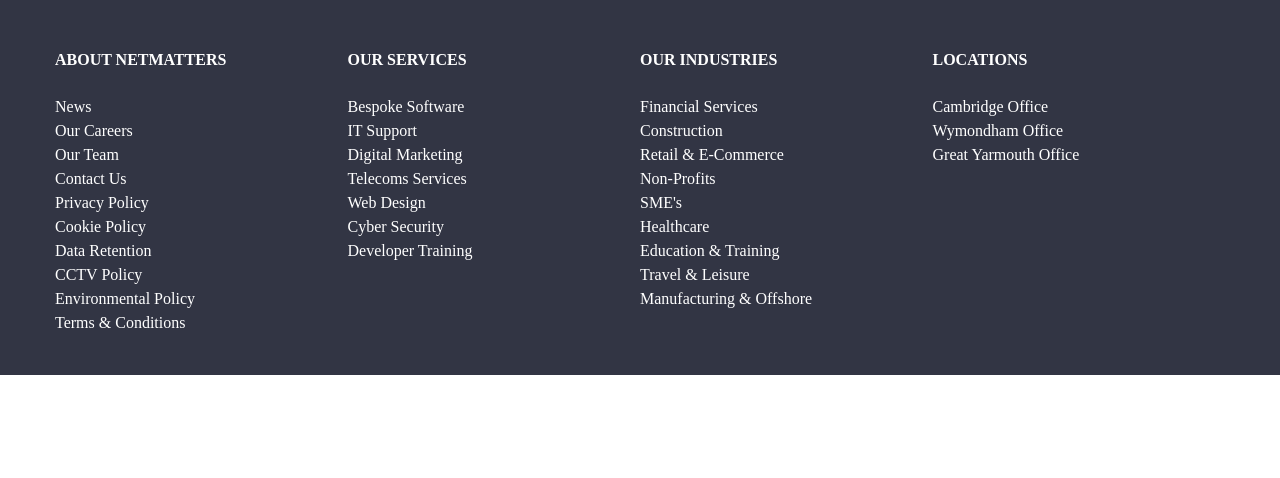
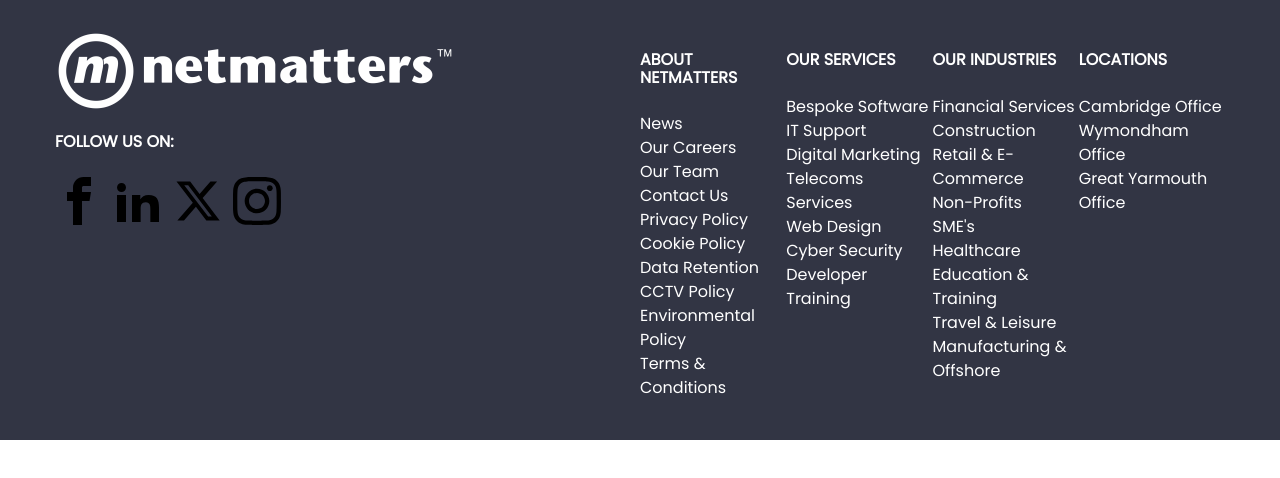
Before and after one commit to Chris-Tech-01/Netmatters-Webpage, a plain HTML site: page index.html in a window 1280 px wide. Drawn offline with Linux system fonts and the light colour scheme.

Commit message:
Updated Netmatters Website

```diff
--- a/index.html
+++ b/index.html
@@ -16,7 +16,37 @@
     <body>
         <footer>
             <div class="container">
+
                 <div class="footer-row">
+
+                    <div class="footer-logo-box">
+
+                        <div class="footer-logo">
+                            <picture>
+                                <source srcset="/images/nm-logo-white-med.png" type="image/png">
+                                <img class="img" src="/images/nm-logo-white-med.png" alt="Netmatters Logo">
+                            </picture>
+                        </div>
+
+                        <h4>Follow us on:</h4>
+
+                        <div class="footer-social-logos">
+                            <svg class="logo logo-1">
+                                <use xlink:href="./sprite.svg#icon-facebook"></use>
+                            </svg>
+                            <svg class="logo logo-2">
+                                <use xlink:href="./sprite.svg#icon-linkedin2"></use>
+                            </svg >
+                            <svg class="logo logo-3">
+                                <use xlink:href="./sprite.svg#icon-x"></use>
+                            </svg>
+                            <svg class="logo logo-4">
+                                <use xlink:href="./sprite.svg#icon-instagram"></use>
+                            </svg>
+                        </div>
+                    </div>
+
+                    <div class="footer-menu-box">
 
                         <div class="footer-menu">
                             <h4>About Netmatters</h4>
@@ -78,7 +108,7 @@
                             </ui>
 
                         </div>
-
+                    </div>
                 </div>
             </div>
         </footer>
--- a/scss/layouts/_footer.scss
+++ b/scss/layouts/_footer.scss
@@ -1,12 +1,39 @@
+@use "../utilities" as *;
+@use "../vendors" as *;
+
 footer {
-    background-color: #323544;
-    color: #fff;
+    background-color: $background-primary;
+    color: $white;
     padding: 30px 0 0;
     position: relative;
+    margin-top: auto;
+    font-family: "Poppins", sans-serif;
+    font-weight: 400;
+    font-style: normal;
+
+    .footer-logo-box {
+        display: flex;
+        flex: 1;
+        flex-direction: column;
+    }
+
+    .footer-menu-box {
+        display: flex;
+        flex-wrap: wrap;
+        width: 100%;
+        flex: 1;
+    }
+
+    .footer-social-logos svg {
+        height: 3em;
+        width: 3em;
+    }
 
     .footer-row {
         display: flex;
         flex-wrap: wrap;
+        flex-direction: row;
+        margin-bottom: 30%;
 
         .footer-menu {
             flex: 100%;
@@ -27,6 +54,10 @@ footer {
 
             a {
                 text-decoration: none;
+
+                &:hover {
+                   text-decoration: underline;
+                }
             }
 
             h4 {
--- a/scss/layouts/_index.scss
+++ b/scss/layouts/_index.scss
@@ -1,2 +1,2 @@
-@import "layout";
-@import "footer";
+@forward "layout";
+@forward "footer";
--- a/scss/layouts/_layout.scss
+++ b/scss/layouts/_layout.scss
@@ -1,9 +1,26 @@
+@use "../vendors";
+
 body {
     margin: 0;
 }
 
 * {
     box-sizing: border-box;
+}
+
+.img {
+    min-width: 360px;
+    height: auto;
+}
+
+h4 {
+   text-transform: uppercase;
+   font-size: 1rem;
+   margin-bottom: 26px;
+}
+
+.logo {
+    margin: 0px 7px 0px 0px;
 }
 
 .container {
--- a/scss/style.scss
+++ b/scss/style.scss
@@ -1,2 +1,3 @@
-@import "layouts/index";
-@import "vendors/reset";
+@use "layouts";
+@use "utilities";
+@use "vendors";
--- /dev/null
+++ b/scss/utilities/_config.scss
@@ -0,0 +1,8 @@
+// Colours //
+
+$white     : #fff;
+$dark-blue : #323544;
+
+// Colour variables //
+
+$background-primary : $dark-blue;
--- /dev/null
+++ b/scss/utilities/_fonts.scss
@@ -0,0 +1,3 @@
+// Font Stacks //
+
+@import url('https://fonts.googleapis.com/css2?family=Poppins&display=swap');
--- /dev/null
+++ b/scss/utilities/_index.scss
@@ -0,0 +1,2 @@
+@forward "fonts";
+@forward "config";
--- a/scss/vendors/_index.scss
+++ b/scss/vendors/_index.scss
@@ -1 +1 @@
-@import "normalize";
+@forward "reset";
```
Also changed, not shown: SVG/facebook.svg (added), SVG/instagram.svg (added), SVG/linkedin2.svg (added), SVG/x.svg (added), css/style.css, images/nm-logo-white-med.png (added), scss/utilities/_mixins.scss (added), scss/vendors/_reset.scss (line endings or trailing spaces), sprite.svg (added), 1 other file. Lines whose indentation alone changed are shown as unchanged.
